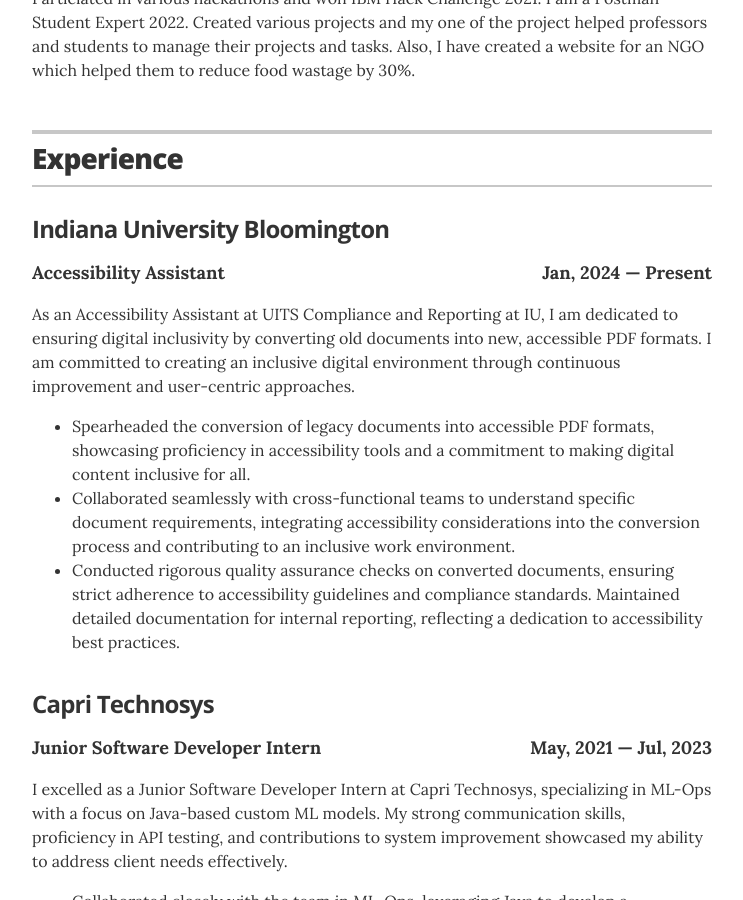
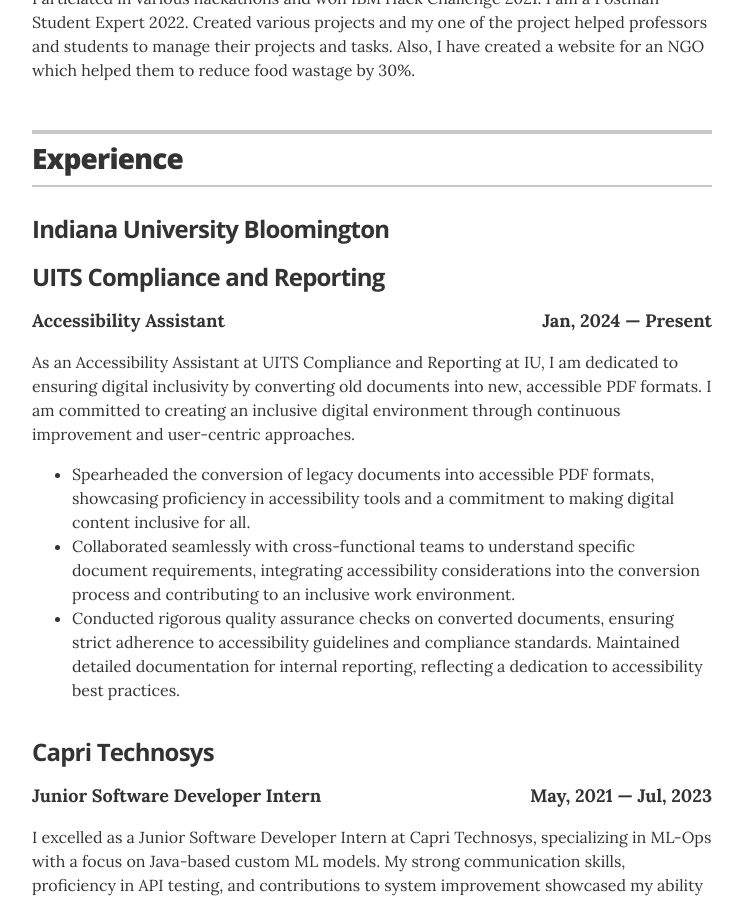
Before and after one commit to nisarg0606/nisarg0606.github.io, a Jekyll site: the page built from index.html, in a window 1280 px wide and 900 px high, scrolled down 1579 px. Shown: the whole window, without its empty margins (268-1011 px from the left). Built offline with Jekyll 4.4.1, drawn with Linux system fonts in a browser that asks for light colours.

Commit message:
added department

```diff
--- a/_layouts/resume.html
+++ b/_layouts/resume.html
@@ -122,6 +122,7 @@
       {% for job in site.data.experience %}
       <div class="resume-item" itemscope itemprop="worksFor" itemtype="http://schema.org/Organization">
         <h3 class="resume-item-title" itemprop="name">{{ job.company }}</h3>
+        <h4 class="resume-item-title" itemprop="name" style="margin-top: .2rem;">{{ job.department }}</h4>
         <h4 class="resume-item-details" itemprop="description">{{ job.position }} <div style="float: right;">{{
             job.duration }}</div>
         </h4>
```
